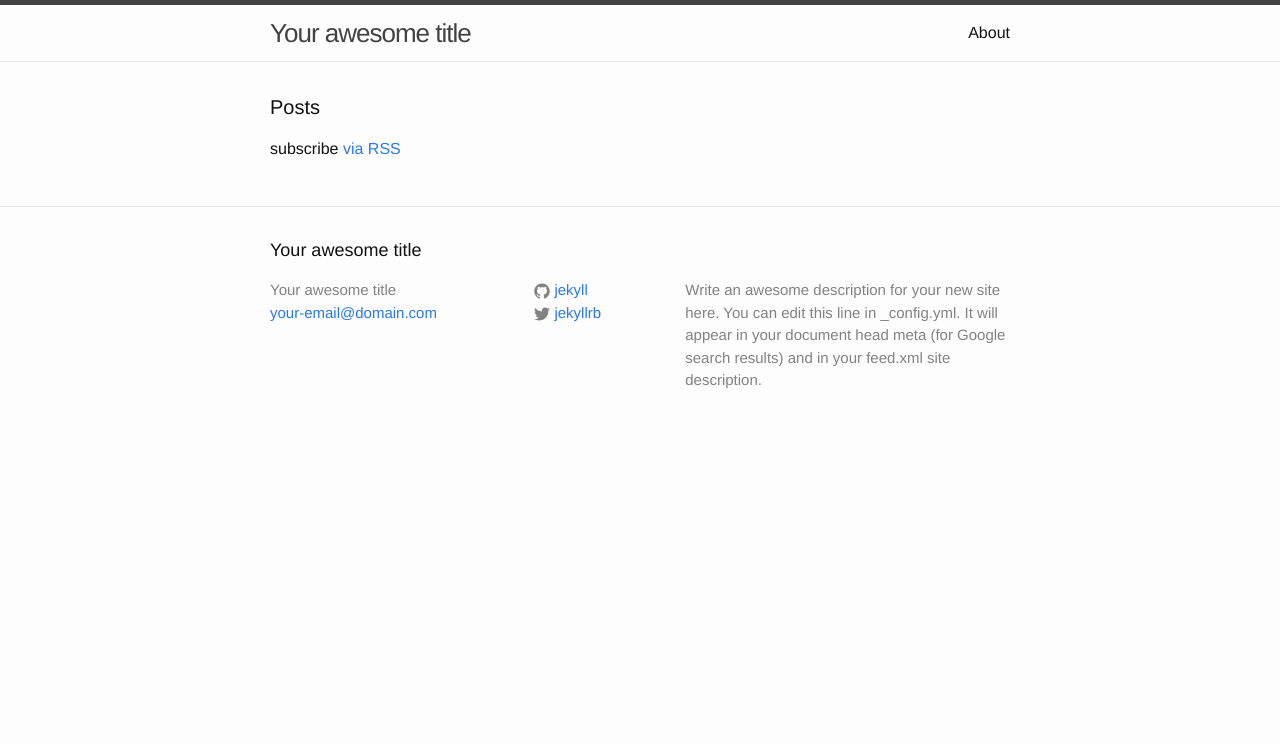
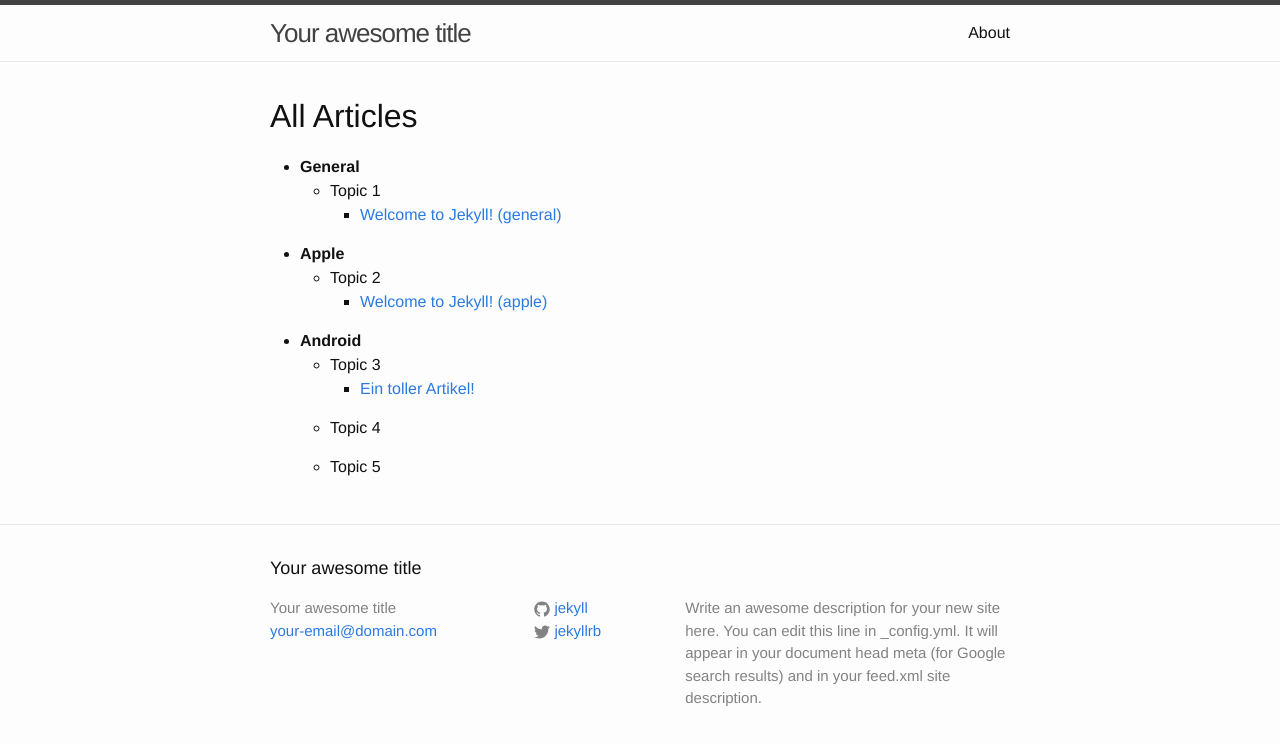
Before and after one commit to JamitLabs/BestPractices, a Jekyll site: the page built from index.html, in a window 1280 px wide. Shown: the top 745 px of the page. Built offline with Jekyll 4.4.1, drawn with Linux system fonts in a browser that asks for light colours.

Commit message:
Listing articles in table of contents

```diff
--- a/_articles/android/android-test.md
+++ b/_articles/Android/Topic 3/android-test.md
@@ -1,7 +1,9 @@
 ---
-title:  "Welcome to Jekyll! (android)"
-date: "2016-01-01 00:00:00"
-author: Thomas
+section: Android
+topic: Topic 3
+title:  "Ein toller Artikel!"
+date: 2016-01-01 00:00:00
+author: Thomas Hofmann
 ---
 You’ll find this post in your `_posts` directory. Go ahead and edit it and re-build the site to see your changes. You can rebuild the site in many different ways, but the most common way is to run `jekyll serve`, which launches a web server and auto-regenerates your site when a file is updated.
 
--- a/_config.yml
+++ b/_config.yml
@@ -20,6 +20,31 @@ github_username:  jekyll
 # Build settings
 markdown: kramdown
 
+# Define new Categories here, order is respected when listing them in TOC
+sections:
+  General:
+    - Topic 1
+  Apple:
+    - Topic 2
+  Android:
+    - Topic 3
+    - Topic 4
+    - Topic 5
+  # - "Apple"
+  # - "Android"
+
+# Define new topics per category here, order is respected when listing them in TOC
+general_topics:
+  - "V a"
+  - "A v"
+apple_topics:
+  - "C b"
+  - "B c"
+android_topics:
+  - "ab c"
+  - "D e"
+  - "E d"
+
 collections:
   articles:
     output: true
--- a/index.html
+++ b/index.html
@@ -4,20 +4,33 @@ layout: default
 
 <div class="home">
 
-  <h1 class="page-heading">Posts</h1>
+  <h1>All Articles</h1>
 
-  <ul class="post-list">
-    {% for post in site.posts %}
-      <li>
-        <span class="post-meta">{{ post.date | date: "%b %-d, %Y" }}</span>
-
-        <h2>
-          <a class="post-link" href="{{ post.url | prepend: site.baseurl }}">{{ post.title }}</a>
-        </h2>
-      </li>
-    {% endfor %}
+  <ul>
+  {% for section in site.sections %}
+    <li>
+      <b>
+        {{ section.first }}
+      </b>
+    </li>
+    <ul>
+      {% for topic in site.sections[section.first] %}
+        <li>
+          {{ topic }}
+        </li>
+        <ul>
+          {% for article in site.articles %}
+            {% if article.section == section.first %}
+              {% if article.topic == topic %}
+                <li>
+                    <a href="{{ article.url | prepend: site.baseurl }}">{{ article.title }}</a>
+                </li>
+              {% endif %}
+            {% endif %}
+          {% endfor %}
+        </ul>
+      {% endfor %}
+    </ul>
+  {% endfor %}
   </ul>
-
-  <p class="rss-subscribe">subscribe <a href="{{ "/feed.xml" | prepend: site.baseurl }}">via RSS</a></p>
-
 </div>
```
Also changed, not shown: _articles/apple/apple-test.md (+2 -0 lines), _articles/general/general-test.md (+2 -0 lines).
